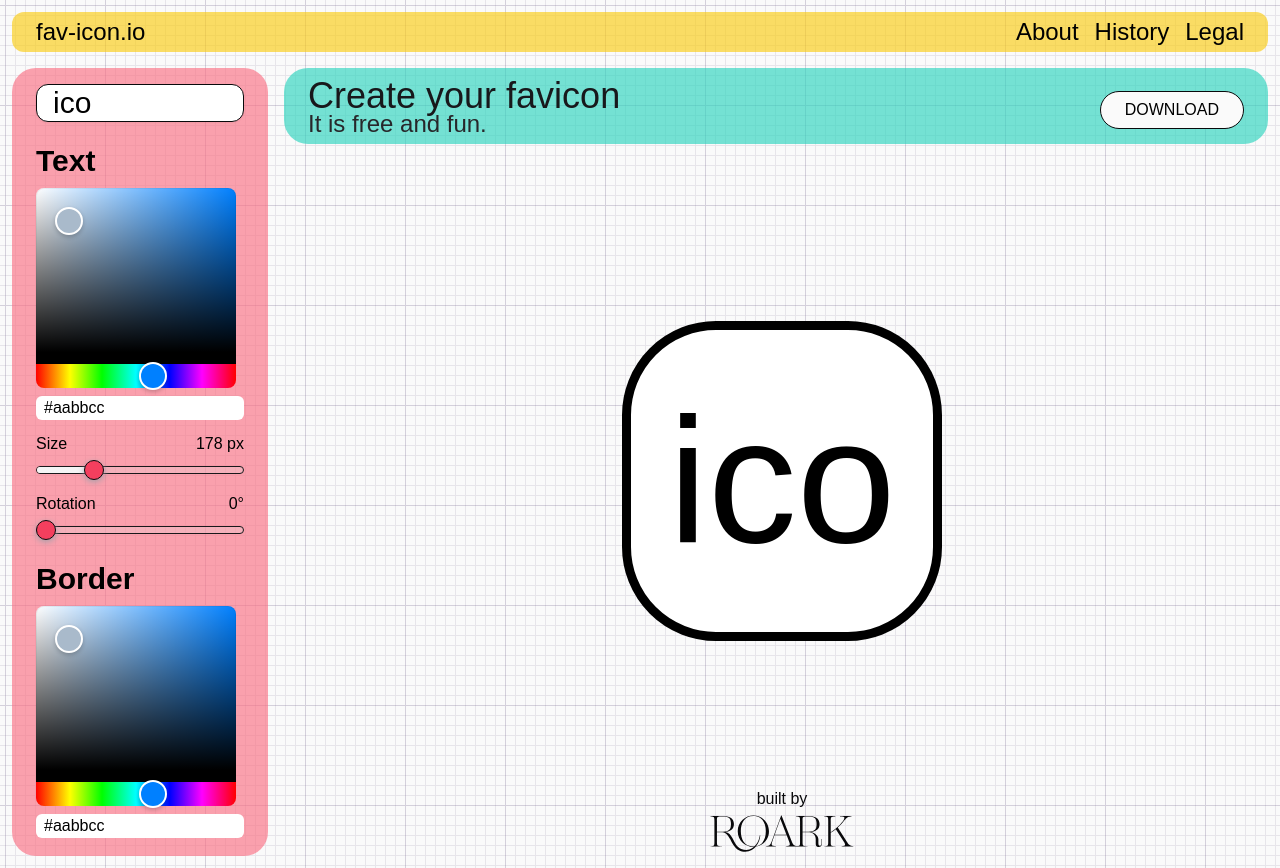
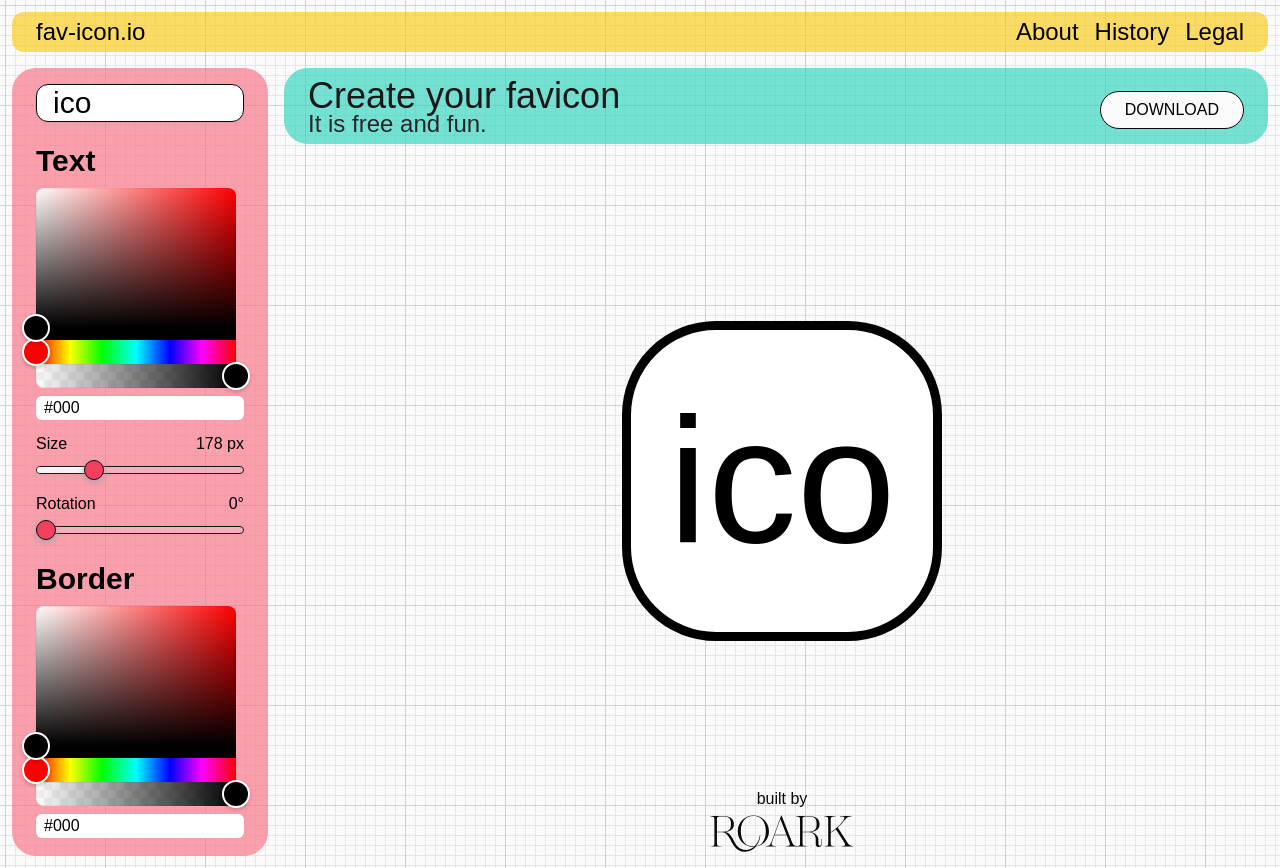
Before and after one commit to roark-xoxo/favicon, a Next.js app: page / in a window 1280 px wide. Built offline with nearby package versions, Linux system fonts and the light colour scheme; a web font is replaced by a local one.

Commit message:
color picker

```diff
--- a/components/canvas.tsx
+++ b/components/canvas.tsx
@@ -13,8 +13,8 @@ export function Canvas() {
 					style={{
 						borderWidth: `${values.borderWidth}px`,
 						borderRadius: `${values.rounded}px`,
-						backgroundColor: `${values.bgColor.hex}`,
-						borderColor: `${values.border.color.hex}`,
+						backgroundColor: `${values.bgColor}`,
+						borderColor: `${values.borderColor}`,
 					}}
 					className="flex size-80 items-center justify-center overflow-hidden"
 				>
@@ -22,7 +22,7 @@ export function Canvas() {
 						style={{
 							fontSize: `${values.fontSize}px`,
 							rotate: `${values.rotation}deg`,
-							color: `${values.textColor.hex}`,
+							color: `${values.textColor}`,
 						}}
 						className="leading-none"
 					>
--- a/components/color-picker.tsx
+++ b/components/color-picker.tsx
@@ -1,18 +1,26 @@
 "use client";
 
 import { useState } from "react";
-import { HexColorInput, HexColorPicker } from "react-colorful";
+import { HexAlphaColorPicker, HexColorInput } from "react-colorful";
 
-export function ColorPicker({ id, value }: { id: string; value: string }) {
-	const [color, setColor] = useState("#aabbcc");
+export function ColorPicker({
+	id,
+	color,
+	onChange,
+}: {
+	id: string;
+	color: string;
+	onChange: (color: string) => void;
+}) {
 	return (
 		<div className="space-y-2">
-			<HexColorPicker id={id} color={color} onChange={setColor} />
+			<HexAlphaColorPicker color={color} onChange={onChange} />
 			<div className="flex w-full">
 				<HexColorInput
+					id={id}
 					color={color}
 					className="w-full rounded-md bg-white px-2"
-					onChange={setColor}
+					onChange={onChange}
 					prefixed={true}
 					alpha={true}
 				/>
--- a/components/sidebar.tsx
+++ b/components/sidebar.tsx
@@ -39,7 +39,15 @@ export function Sidebar() {
 							<div>
 								<ColorPicker
 									id="text-color-picker"
-									// bind:value={$store.textColor.hex}
+									color={values.textColor}
+									onChange={(color) =>
+										setValues((atom) => {
+											return {
+												...atom,
+												textColor: color,
+											};
+										})
+									}
 								/>
 							</div>
 							<div className="space-y-1">
@@ -81,8 +89,16 @@ export function Sidebar() {
 							<h2 className="text-3xl font-bold leading-none">Border</h2>
 							<div>
 								<ColorPicker
-									id="border-color-picker"
-									// bind:value={$store.border.color.hex}
+									id="background-color-picker"
+									color={values.borderColor}
+									onChange={(color) =>
+										setValues((atom) => {
+											return {
+												...atom,
+												borderColor: color,
+											};
+										})
+									}
 								/>
 							</div>
 							<div className="space-y-1">
@@ -125,7 +141,15 @@ export function Sidebar() {
 							<div>
 								<ColorPicker
 									id="background-color-picker"
-									// bind:value={$store.bgColor.hex}
+									color={values.bgColor}
+									onChange={(color) =>
+										setValues((atom) => {
+											return {
+												...atom,
+												bgColor: color,
+											};
+										})
+									}
 								/>
 							</div>
 						</section>
--- a/lib/stores.ts
+++ b/lib/stores.ts
@@ -2,27 +2,11 @@ import { atom } from "jotai";
 
 export const store = atom({
 	text: "ico",
-	textColor: {
-		hex: "#000",
-		red: 0,
-		green: 0,
-		blue: 0,
-		alpha: 100,
-	},
 	fontSize: 178,
 	rotation: 0,
 	borderWidth: 9,
 	rounded: 94,
-	border: {
-		color: {
-			hex: "#000",
-		},
-	},
-	bgColor: {
-		hex: "#fff",
-		red: 0,
-		green: 0,
-		blue: 0,
-		alpha: 100,
-	},
+	textColor: "#000",
+	bgColor: "#fff",
+	borderColor: "#000",
 });
```
